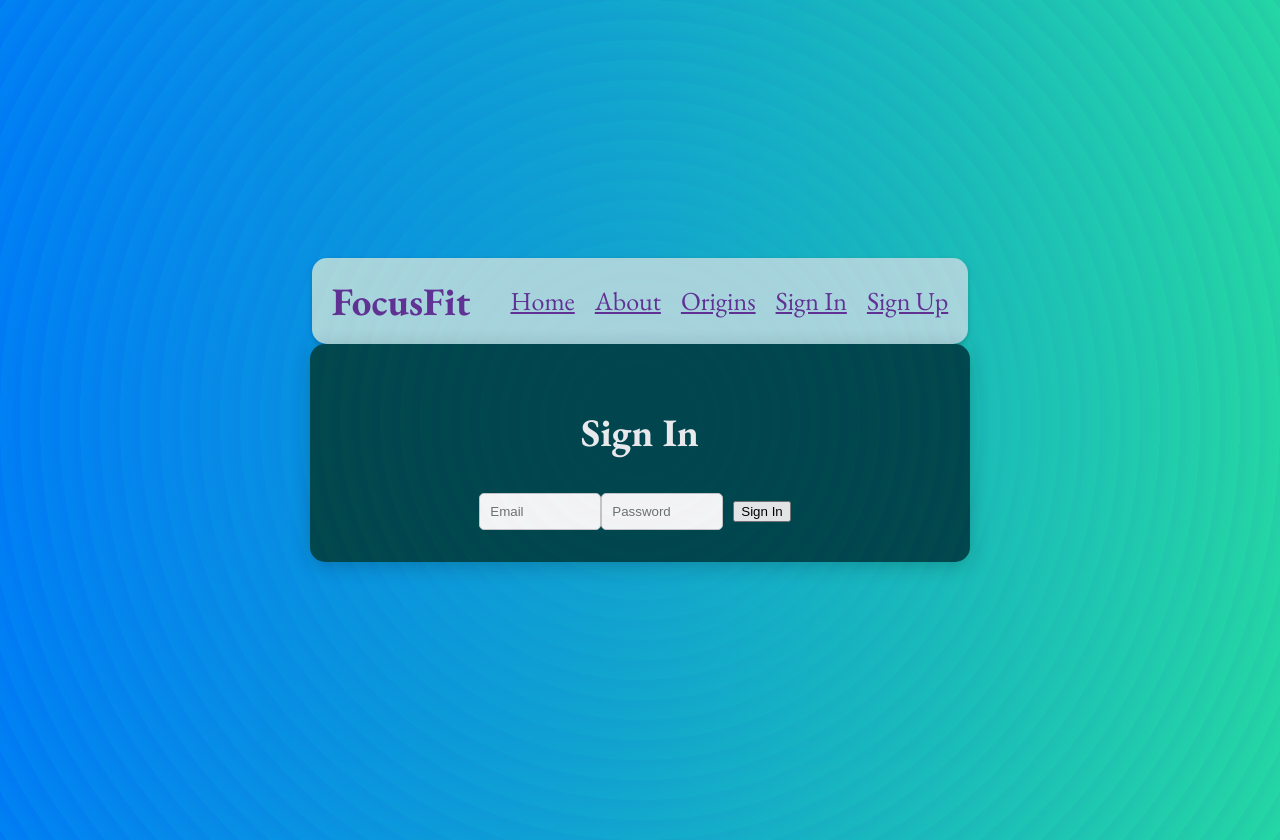
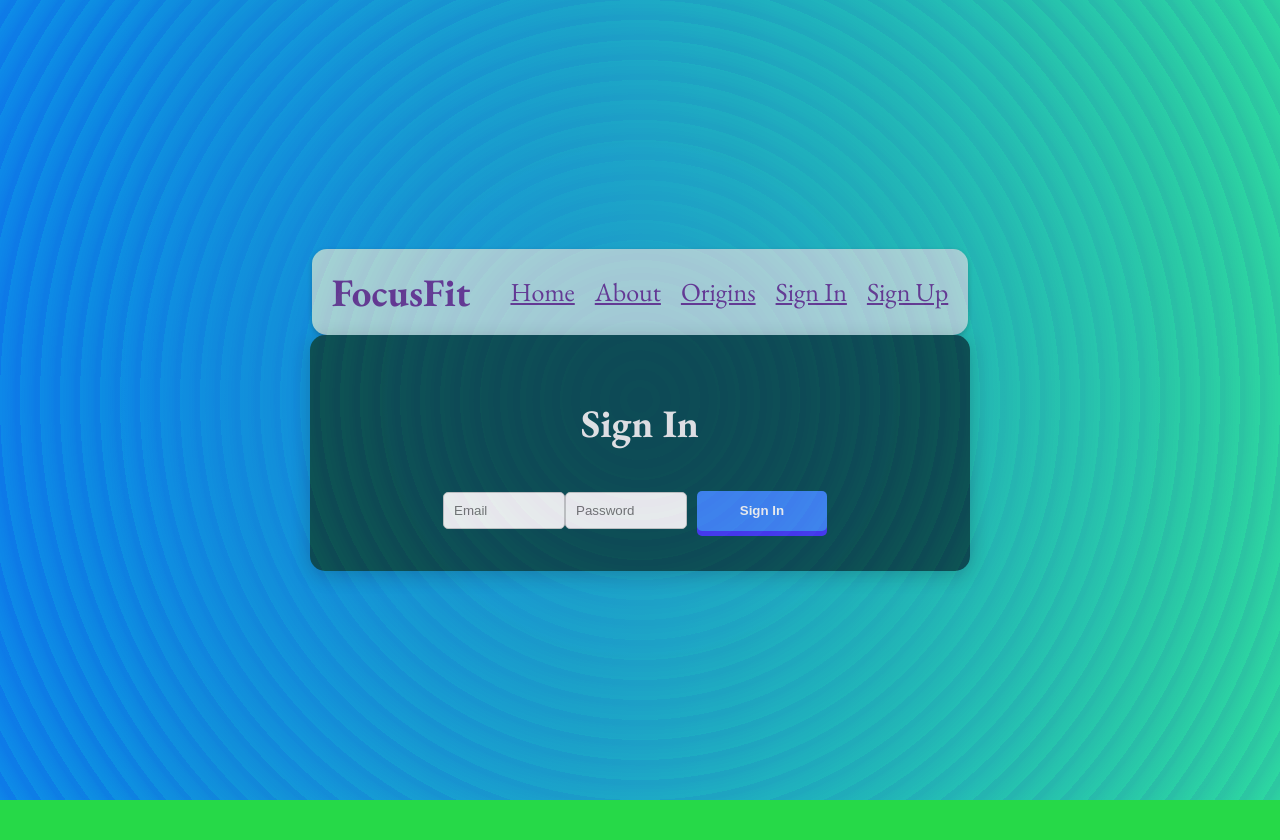
Before and after one commit to navesm/focus-fit1, a React (Create React App) app: page /sign-in in a window 1280 px wide. After the commit the page ends 800 px from the top, so only its background shows below. Built offline with nearby package versions, Linux system fonts and the light colour scheme; no server answers.

Commit message:
Completed final touches for sign in/sign up forms. Finished styling, and goals counter.

```diff
--- a/src/App.css
+++ b/src/App.css
@@ -1,13 +1,16 @@
 
 
-body {
+body, html, #root {
   height: 100%;
+  width: 100%;
   overflow-x:hidden;
   background-color: rgba(38,217,72,1);
   opacity: 0.95;
   background-image: radial-gradient(circle at center center, rgba(0,28,255,1), rgba(38,217,72,1)), repeating-radial-gradient(circle at center center, rgba(0,28,255,1), rgba(0,28,255,1), 10px, transparent 20px, transparent 10px);
   background-blend-mode: multiply;
   z-index: 0;
+  margin: 0;
+  padding: 0;
 }
 
 .App {
--- a/src/App.js
+++ b/src/App.js
@@ -52,6 +52,7 @@ function App() {
 
       //Increment value and update
       const newValue = (data[field] || 0) + increment;
+
       const { error: updateError } = await supabase
         .from('user_stats')
         .update({ [field]: newValue })
@@ -73,17 +74,13 @@ useEffect(() => {
       console.error("Error fetching user:", error.message);
     } else {
       setUser(user ? { displayName: user.user_metadata?.display_name, id: user?.uid || null }: null);
-      if (user) {
-        await updateStat('login_count');
-      }
-
     }
   };
 
   fetchUser();
 
   //Listen for auth state changes
-  const { data: { subscription } } = supabase.auth.onAuthStateChange((event, session) => {
+  const { data: { subscription } } = supabase.auth.onAuthStateChange(async (event, session) => {
     if (session?.user) {
       setUser({ displayName: session.user.user_metadata?.display_name || "Guest", id: session.user.id });
     } else {
--- a/src/components/about/About.jsx
+++ b/src/components/about/About.jsx
@@ -1,5 +1,4 @@
 import { Link } from 'react-router-dom';
-import './About.styles.scss';
 
 function About () {
 	return (
--- a/src/components/about/About.styles.scss
+++ /dev/null
@@ -1,3 +0,0 @@
-.link {
-	color: whitesmoke;
-}
--- a/src/components/dashboard/Dashboard.jsx
+++ b/src/components/dashboard/Dashboard.jsx
@@ -34,11 +34,11 @@ function Dashboard ({ user, updateStat }) {
 		  {error && <p>Error loading stats: {error}</p>}
 		  {userStats ? (
 		  	<div>
-			  <p>Logged in {userStats.login_count} times</p>
 			  <p>Completed {userStats.tabata_count} Tabata workouts</p>
 			  <p>And {userStats.round_count} Tabata rounds</p>
 			  <p>Completed {userStats.pomodoro_count} Pomodoros</p>
-			  <button onClick={() => updateStat('login_count')}>Update Stat</button>
+			  			  <p>Smashed Goals {userStats.login_count} times</p>
+			  <button className='reset-button' onClick={() => updateStat('login_count')}>Smashed Goal? Press Here</button>
 		  	</div>
 		  ) : (
 		    <p>Loading your stats...</p>
--- a/src/components/settings/Settings.jsx
+++ b/src/components/settings/Settings.jsx
@@ -46,7 +46,6 @@ function Settings ({ mode, pomodoroDuration, tabataDuration, pomodoroBreak, taba
 		      value={mode==='pomodoro' ? pomodoroBreak : tabataBreak}
 		      onChange={(e) => setDurations(mode === 'pomodoro' ? 'pomodoroBreak' : 'tabataBreak' , e.target.value)}
 		      min="0"
-		      defaultValue={mode==='pomodoro'? "5" : "10"}
 		    />
 		  </div>
 		</div>
--- a/src/components/signIn/SignIn.jsx
+++ b/src/components/signIn/SignIn.jsx
@@ -14,7 +14,7 @@ function SignIn ({user, updateStat}) {
 
 		e.preventDefault();
 
-		const { data, error } = await supabase.auth.signInWithPassword({
+		const { error } = await supabase.auth.signInWithPassword({
 			email,
 			password,
 		});
@@ -22,16 +22,11 @@ function SignIn ({user, updateStat}) {
 		if (error) {
 			setError(error.message);
 		} else {
-			console.log(data);
 			setMessage('Welcome!');
 			setTimeout(() => {
 				navigate('/dashboard');
 			}, 2000)
 		}
-
-
-
-
 	};
 
 
@@ -51,8 +46,8 @@ function SignIn ({user, updateStat}) {
 		  	  onChange={(e) => setPassword(e.target.value)}
 		  	  placeholder="Password"
 		  	/>
-		  	<button type="submit">Sign In</button>
-		  	{error && <p>{error}</p>}
+		  	<button className="start-button" type="submit">Sign In</button>
+		  	{error && <p>{error}<span></span></p>}
 		  	{message && <p>{message}</p>}
 		  </form>
 		</div>
--- a/src/components/signUp/SignUp.jsx
+++ b/src/components/signUp/SignUp.jsx
@@ -74,7 +74,7 @@ function SignUp() {
 			    onChange={(e) => setPassword(e.target.value)}
 			    required
 			  />
-			  <button type="submit">Sign Up</button>
+			  <button className="start-button" type="submit">Sign Up</button>
 			</form>
 			{error && <p>{error}</p>}
 			{message && <p>{message}</p>}
```
